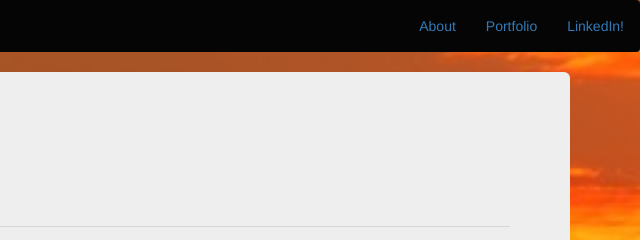
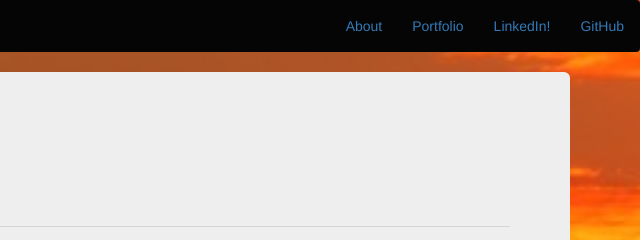
Before and after one commit to TAADAO/PortfolioRedux, a plain HTML site: page index.html in a window 1280 px wide. Shown: the top 240 px of the page, 640-1280 px from the left. Drawn offline with nearby package versions, Linux system fonts and the light colour scheme; files whose address does not match are found by name.

Commit message:
The remixed portfolio

```diff
--- a/index.html
+++ b/index.html
@@ -24,6 +24,7 @@
                 <li><a href="./index.html">About</a></li>
                 <li><a href="./portfolio.html">Portfolio</a></li>
                 <li><a href= "https://www.linkedin.com/in/robert-omohundro-3691b7183/"> LinkedIn!</a></li>
+                <li><a href="https://github.com/TAADAO"> GitHub</a></li>
             </ul>
         </div>
     </nav>
```
Also changed, not shown: portfolio.html (+1 -0 lines).
